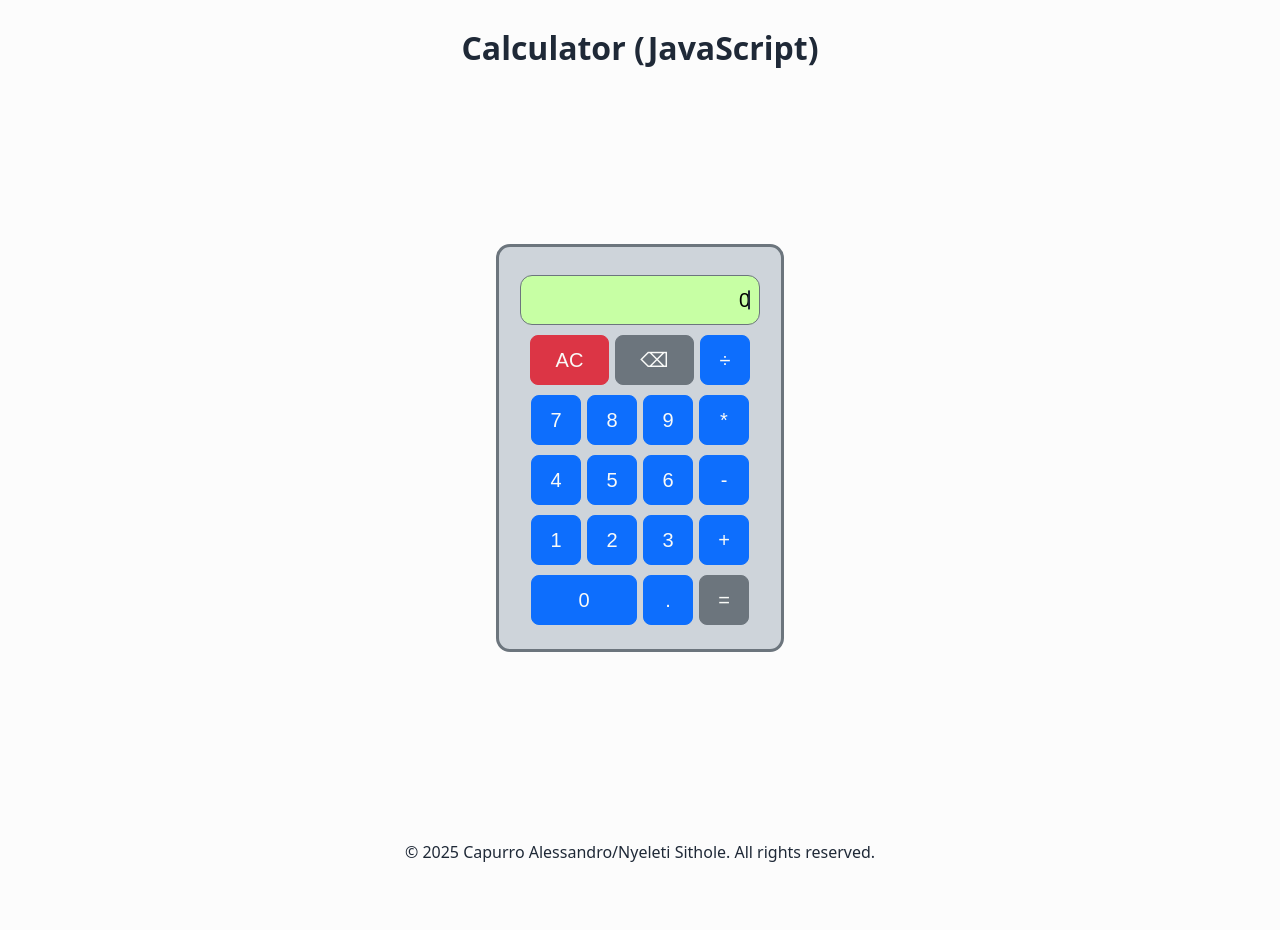
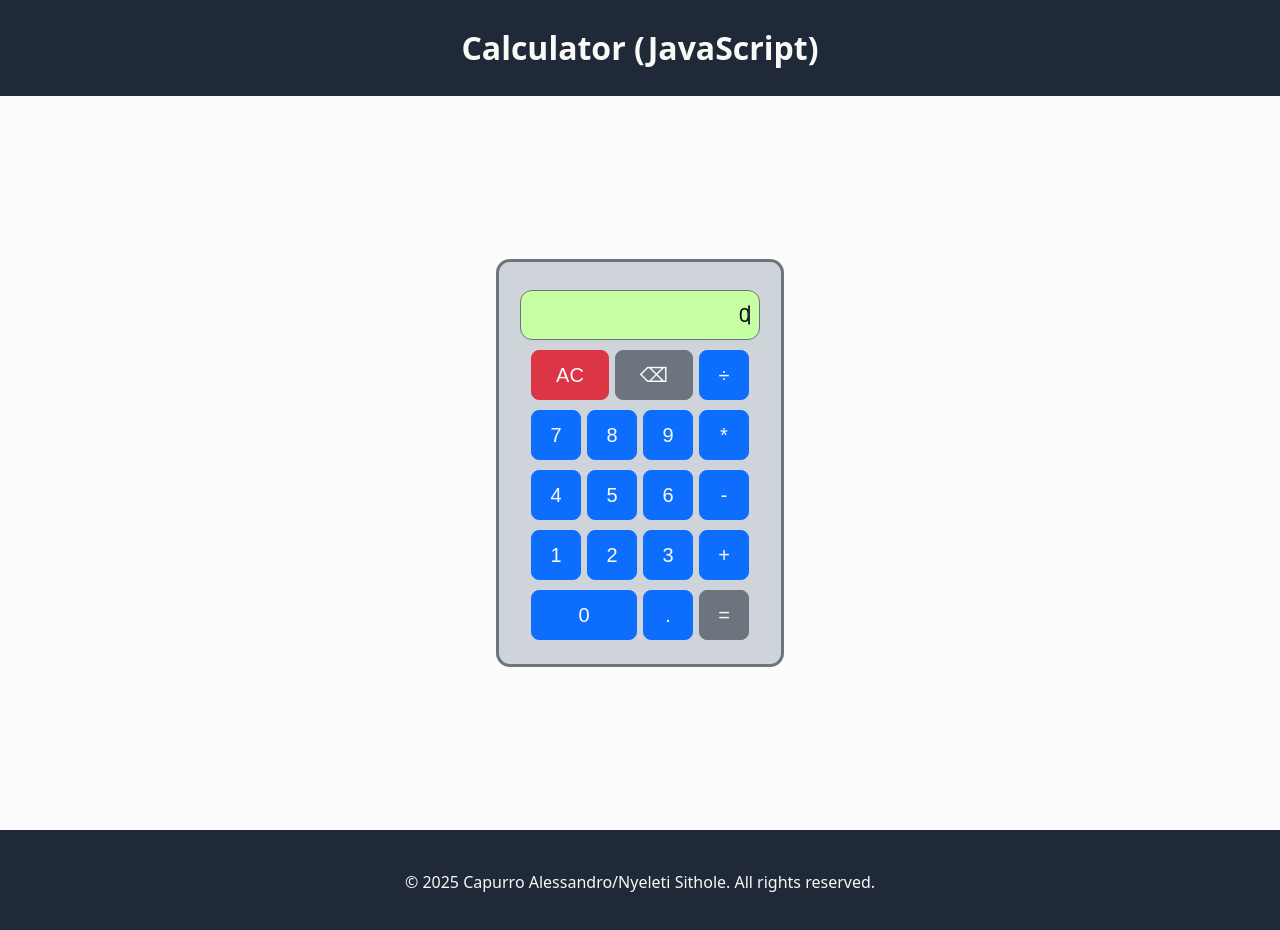
Before and after one commit to capurrooalessandro/js-assignment, a plain HTML site: page index.html in a window 1280 px wide. Before the commit the page ends 904 px from the top, so only its background shows below. Drawn offline with Linux system fonts and the light colour scheme.

Commit message:
added color to header and footer

```diff
--- a/assets/css/styles.css
+++ b/assets/css/styles.css
@@ -49,20 +49,15 @@ body {
     background: var(--bg-body);
     font-family: system-ui, -apple-system, Segoe UI, Roboto, Arial, sans-serif;
     line-height: 1.5;
-    color: var(--text-dark);
 }
 
 header, footer {
     text-align: center;
+    background: var(--text-dark);
+    color: var(--text-light);
+    padding-block: 24px;
 }
 
-header {
-    padding-top: 24px;
-}
-
-footer {
-    padding-bottom: 24px;
-}
 
 h1 {
     margin: 0;
@@ -86,7 +81,7 @@ h1 {
    Calculator layout
    ========================= */
 .calculator-inner {
-    min-height: 94vh;
+    min-height: 91.8vh;
     display: flex;
     align-items: center;
 }
@@ -210,7 +205,7 @@ h1 {
 }
 
 .key--func[data-action="clear"], .key--func[data-action="backspace"] {
-    width: calc(35px * 2 + 9px);
+    width: calc(35px * 2 + 8px);
 }
 
 /* Tiny devices: keep everything usable */
```
